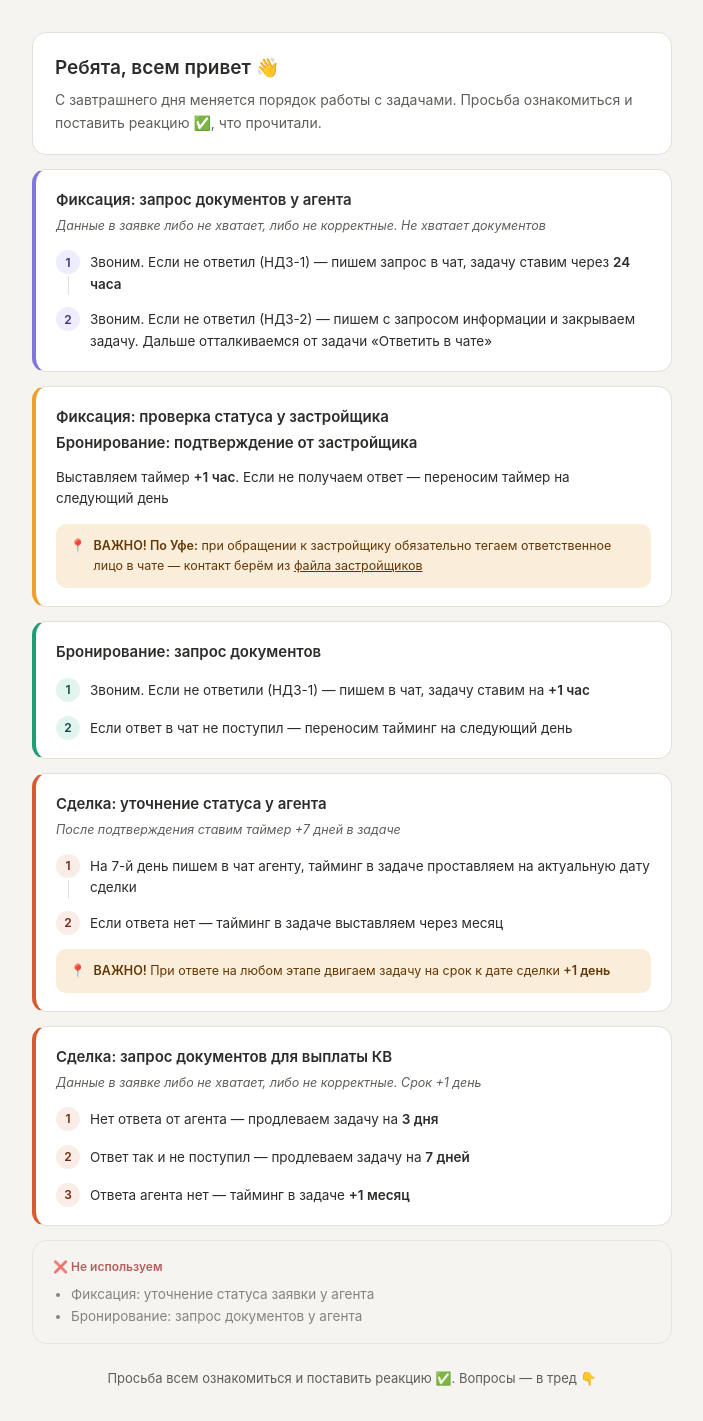
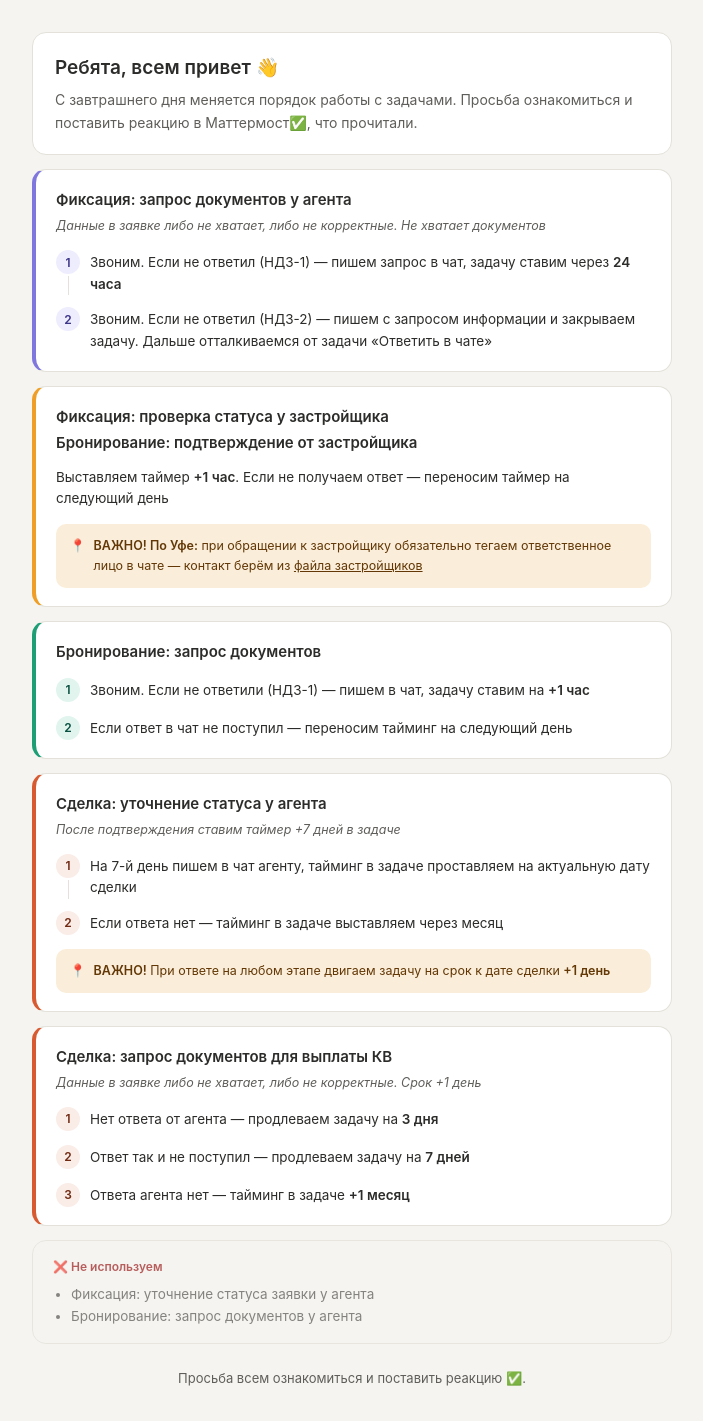
Before and after one commit to KirillIl/Izmeneniya-v-zadachah, a plain HTML site: page index.html in a window 1280 px wide. Shown: the whole page, without its empty margins (288-991 px from the left). Drawn offline with Linux system fonts and the light colour scheme.

Commit message:
Update and rename izmeneniya_v_zadachah.html to index.html

```diff
--- a/izmeneniya_v_zadachah.html
+++ b/index.html
@@ -104,7 +104,7 @@
 
   <div class="intro">
     <h1>Ребята, всем привет 👋</h1>
-    <p>С завтрашнего дня меняется порядок работы с задачами. Просьба ознакомиться и поставить реакцию ✅, что прочитали.</p>
+    <p>С завтрашнего дня меняется порядок работы с задачами. Просьба ознакомиться и поставить реакцию в Маттермост✅, что прочитали.</p>
   </div>
 
   <div class="card">
@@ -192,7 +192,7 @@
     </ul>
   </div>
 
-  <div class="footer">Просьба всем ознакомиться и поставить реакцию ✅. Вопросы — в тред 👇</div>
+  <div class="footer">Просьба всем ознакомиться и поставить реакцию ✅. </div>
 
 </div>
 </body>
```
